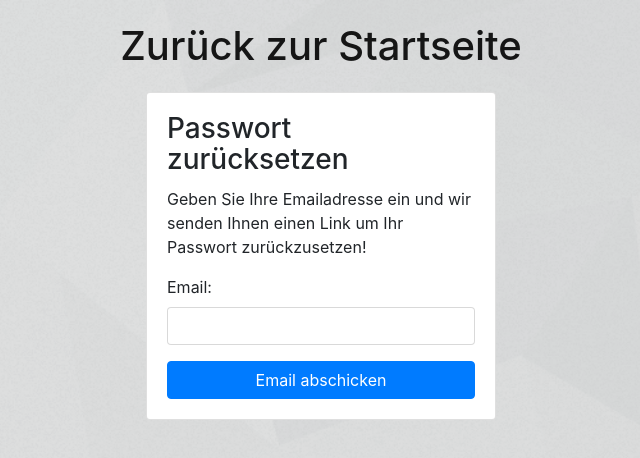
After one commit to Val-777/czech, a Django app: page /reset/ in a window 1280 px wide. The commit adds this page. Shown: the top 458 px of the page, without its empty margins (319-959 px from the left). Run offline with Django 3.2, Linux system fonts and the light colour scheme; some libraries are stand-ins or nearby versions; some web fonts are replaced.

Commit message:
Implement password_reset view

```diff
--- a/accounts/templates/accounts/login.html
+++ b/accounts/templates/accounts/login.html
@@ -19,7 +19,7 @@
                 </div>
             </div>
             <div class="text-center py-2">
-                <small><a href="#" class="text-muted">Passwort vergessen?</a></small>
+                <small><a href="{% url 'password_reset' %}" class="text-muted">Passwort vergessen?</a></small>
             </div>
         </div>
     </div>
--- /dev/null
+++ b/accounts/templates/accounts/password_reset.html
@@ -0,0 +1,21 @@
+{% extends 'accounts/base_accounts.html' %}
+
+{% block title %}Passwort zurücksetzen{% endblock %}
+
+{% block content %}
+    <div class="row justify-content-center">
+        <div class="col-lg-4 col-md-6 col-sm-8">
+        <div class="card">
+            <div class="card-body">
+            <h3 class="card-title">Passwort zurücksetzen</h3>
+            <p>Geben Sie Ihre Emailadresse ein und wir senden Ihnen einen Link um Ihr Passwort zurückzusetzen!</p>
+            <form method="post" novalidate>
+                {% csrf_token %}
+                {% include 'includes/form.html' %}
+                <button type="submit" class="btn btn-primary btn-block">Email abschicken</button>
+            </form>
+            </div>
+        </div>
+        </div>
+    </div>
+{% endblock %}
--- a/czech/settings.py
+++ b/czech/settings.py
@@ -150,3 +150,4 @@ REST_FRAMEWORK = {
 
 LOGIN_REDIRECT_URL = 'home'
 LOGOUT_REDIRECT_URL = 'home'
+EMAIL_BACKEND = 'django.core.mail.backends.console.EmailBackend'
--- a/czech/urls.py
+++ b/czech/urls.py
@@ -1,6 +1,6 @@
 from django.contrib import admin
 from django.contrib.auth import views as auth_views
-from django.urls import path
+from django.urls import path, re_path
 
 from quiz import views as quiz_views
 from addwords import views as add_views
@@ -17,4 +17,22 @@ urlpatterns = [
     path('signup/', accounts_views.signup, name='signup'),
     path('login/', auth_views.LoginView.as_view(template_name='accounts/login.html'), name='login'),
     path('logout/', auth_views.LogoutView.as_view(), name='logout'),
+    path('reset/',
+         auth_views.PasswordResetView.as_view(
+             template_name='accounts/password_reset.html',
+             email_template_name='accounts/password_reset_email.html',
+             subject_template_name='accounts/password_reset_subject.txt'
+         ), name='password_reset'),
+    path('reset/done/',
+         auth_views.PasswordResetDoneView.as_view(
+             template_name='accounts/password_reset_done.html'),
+         name='password_reset_done'),
+    re_path(r'^reset/(?P<uidb64>[0-9A-Za-z_\-]+)/(?P<token>[0-9A-Za-z]{1,13}-[0-9A-Za-z]{1,20})/$',
+            auth_views.PasswordResetConfirmView.as_view(
+                template_name='accounts/password_reset_confirm.html'),
+            name='password_reset_confirm'),
+    path('reset/complete/',
+         auth_views.PasswordResetCompleteView.as_view(
+             template_name='accounts/password_reset_complete.html'),
+         name='password_reset_complete'),
 ]
```
Also changed, not shown: accounts/tests/test_view_password_reset.py (added).
